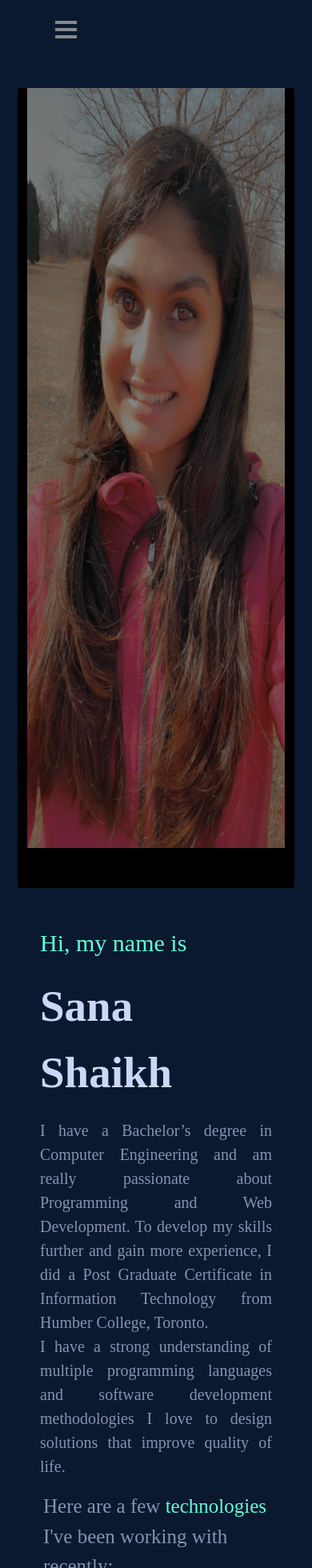
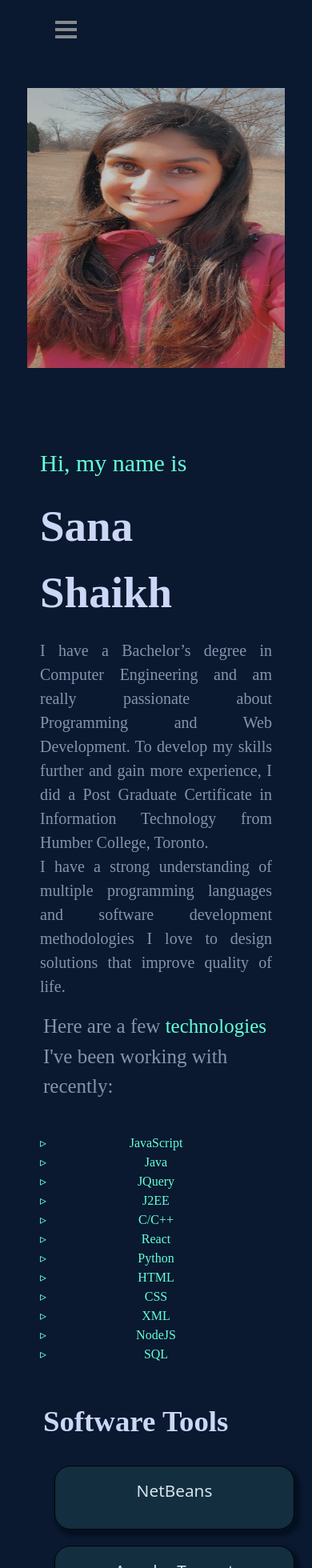
Before and after one commit to sanashaikh11/Portfolio, a React (Create React App) app: page / in a window 390 px wide. Shown: the top 1960 px of the page at 80% size. Built offline with nearby package versions, Linux system fonts and the light colour scheme.

Commit message:
css updated

```diff
--- a/src/components/Projects/Projects.js
+++ b/src/components/Projects/Projects.js
@@ -28,7 +28,7 @@ function Projects() {
               isBlog={false}
               title="Fundraising Platform"
               lan="Java/Servlet/JSP,Html,CSS,Javascript,NodeJs"
-              description="Led team and developed a fundraising web application for BIPOC community to view top donations, events and create charity
+              description="Developed a fundraising web application for BIPOC community to view top donations, events and create charity
               events.Incorporated Payment Gateway (Stripe) to accept the donations from the users, allowing them to register for subscriptions
               (monthly donations),withdraw the raised funds for their specific Fundraisers and gmail notifications for the same.Used MySQL in backend to store user donation data and to allow admin to perform Create, Read, Update and Delete(CRUD)
               operations."
--- a/src/style.css
+++ b/src/style.css
@@ -45,13 +45,10 @@ html {
 ul{
   list-style-type:"▹";
 }
-li::before {
-  color: rgb(221, 17, 17);
-}
+
 .img-fluid {
   max-width: 100%;
   opacity: 0.6 !important;
-  background-color: burlywood !important;
   height: 950px !important;
   width: 800px !important;
 }
@@ -610,9 +607,38 @@ font-size: 1.3em !important;
 @media (max-width: 767px) {
   .tech-icons {
     margin: 10px !important;
+
+
+  }
+
+  .img-fluid {
+    max-width: 100%;
+    opacity: 0.9 !important;
+    height: 350px !important;
+    width: 400px !important;
   }
 }
+@media (max-width: 550px) {
+  .tech-icons {
+    margin: 10px !important;
+    height: 80px!important;
+    width: 300px!important;
 
+  }
+  .tech-icons3 {
+    margin: 10px !important;
+    height: 80px!important;
+    line-height: 70px !important;
+    width: 300px!important;
+
+  }
+  .tech-icons2 {
+    margin: 10px !important;
+    height: 80px!important;
+    width: 300px!important;
+    line-height: 60px !important;
+
+  }}
 .tech-icons:hover {
   transform: scale(1.05) !important;
   overflow: hidden !important;
@@ -648,9 +674,7 @@ font-size: 1.3em !important;
 @media (max-width: 767px) {
   .about-img {
     padding-top: 0 !important;
-    object-fit: cover;
 
-    background-color: black;
     z-index:1;
 
   }
```
